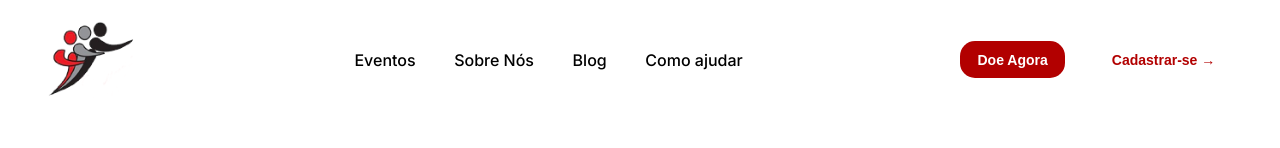
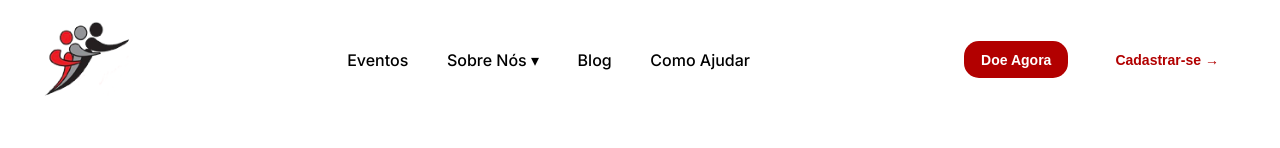
Before and after one commit to Gruposemh/front, a React (Vite) app: page / in a window 1280 px wide. Shown: the top 148 px of the page. Built offline with nearby package versions, Linux system fonts and the light colour scheme.

Commit message:
chore: correção da lógica do dropdown

```diff
--- a/src/components/Header/index.jsx
+++ b/src/components/Header/index.jsx
@@ -1,63 +1,53 @@
 import "../../styles/Header/style.css"
-import { useState } from "react"
+import { useState } from "react";
 import Logo from "../../assets/Logos/Logo.svg";
 import Button from "../Button";
 
 const Header = () => {
 
-    const [aberto, setAberto] = useState(false);
-
-
-
-    function DropdownItem(props){
-        return(
-            <nav className="nav-dropdown">
-                <li><a >{props.titulo}</a></li> {/*  href={props.caminho} */ }
-            </nav>
-
-        )
-    }
-
-
+     const [aberto, setAberto] = useState(false);
     return(
         <>
         <header>
             <img src={Logo} alt="Logo dos Voluntarios Pro Bem, três bonequinhos, preto cinza e vermelho" className="logo" />
 
-            <nav className="nav-header">
-
-                <ul className="lista-header">
-                    <li><a>Eventos</a></li>
-
-
-                        <li onMouseEnter={()=>{setAberto(true)}}
-                         onMouseLeave={()=>{setAberto(false)}}
-                         className="menu-item-com-dropdown">
-                            <a >Sobre Nós</a>
-                            {aberto && (
-                                <div className="sobre-dropdown">
-                                    <ul className="lista-dropdown">
-                                        <DropdownItem titulo={"Nossa História"}/>
-                                        <DropdownItem titulo={"Linha do Tempo"}/>
-                                        <DropdownItem titulo={"Equipe"}/>
-                                        <DropdownItem titulo={"Projetos"}/>
-                                    </ul>
-                                </div>
-                            )}
-                        </li>
 
 
 
 
 
-                    <li><a>Blog</a></li>
-                    <li><a>Como ajudar</a></li>
 
-                </ul>
+    <nav className="nav-header">
+      <ul className="lista-header">
+        <li><a href="#">Eventos</a></li>
+
+        <li
+          className="menu-item-com-dropdown"
+          onMouseEnter={() => setAberto(true)}
+          onMouseLeave={() => setAberto(false)}
+        >
+          <a href="#">Sobre Nós ▾</a>
+
+          {/* dropdown controlado */}
+          <div className={`sobre-dropdown ${aberto ? "ativo" : "inativo"}`}>
+            <ul className="lista-dropdown">
+              <li><a href="#" className="drop-item">Nossa História</a></li>
+              <li><a href="#" className="drop-item">Linha do Tempo</a></li>
+              <li><a href="#" className="drop-item">Equipe</a></li>
+              <li><a href="#" className="drop-item">Projetos</a></li>
+            </ul>
+          </div>
+        </li>
+
+        <li><a href="#">Blog</a></li>
+        <li><a href="#">Como Ajudar</a></li>
+      </ul>
+    </nav>
 
 
 
-            </nav>
+
+
 
             <div className="header-buttons">
                 <Button text= "Doe Agora" primary={true}/>
```
